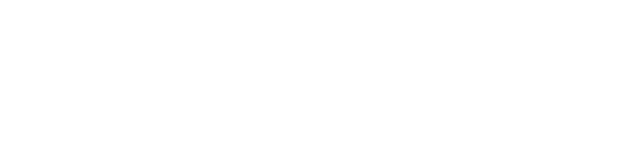
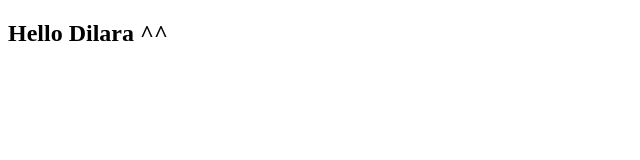
Before and after one commit to Eestia/RepoBinome, a plain HTML site: page index.html in a window 1280 px wide. Shown: the whole page, without its empty margins (0-640 px from the left). Drawn offline with Linux system fonts and the light colour scheme.

Commit message:
Hello Dilara

```diff
--- a/index.html
+++ b/index.html
@@ -7,6 +7,7 @@
 </head>
 <body>
     <section>
+        <h1>Hello Dilara ^^</h1>
     </section>
 </body>
 </html>
```
